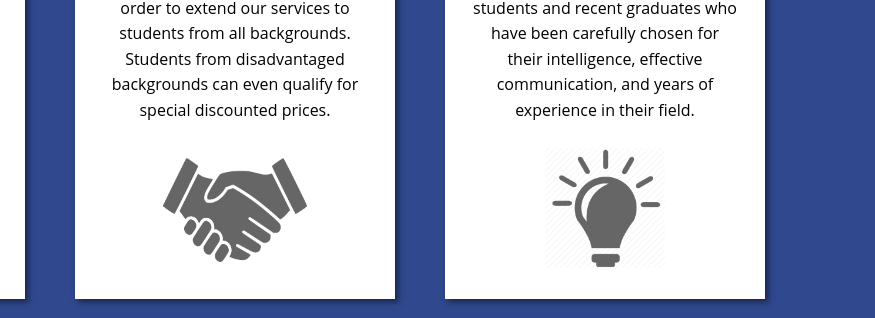
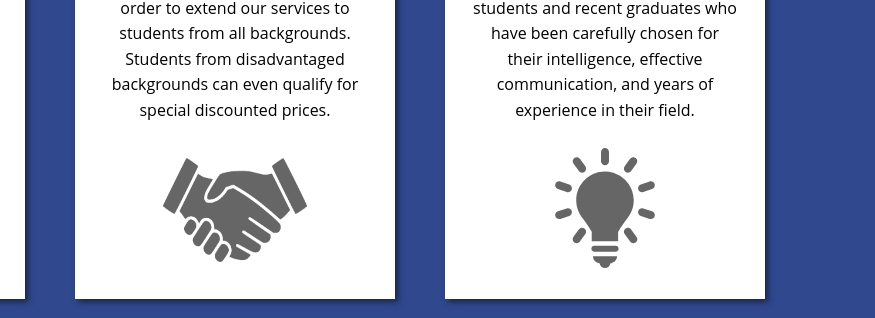
Before and after one commit to ismailjvd/crescent-tutoring, a plain HTML site: page index.html in a window 1280 px wide. Shown: the part 1311-1629 px from the top of the page, 405-1280 px from the left. Drawn offline with nearby package versions, Linux system fonts and the light colour scheme; some packages are replaced by stand-ins of ours; a script that the page names is missing.

Commit message:
changed bulb picture

```diff
--- a/index.html
+++ b/index.html
@@ -165,7 +165,7 @@
 					have been carefully chosen for their intelligence, effective
 					communication, and years of experience in their field.
 				</div>
-				<div class="description-icon"><img src="assets/img/lightbulb-crop.png" /></div>
+				<div class="description-icon"><img src="assets/img/bulb.svg" /></div>
 			</div>
 		</div>
 	</div>
```
Also changed, not shown: assets/img/bulb.svg (added).
